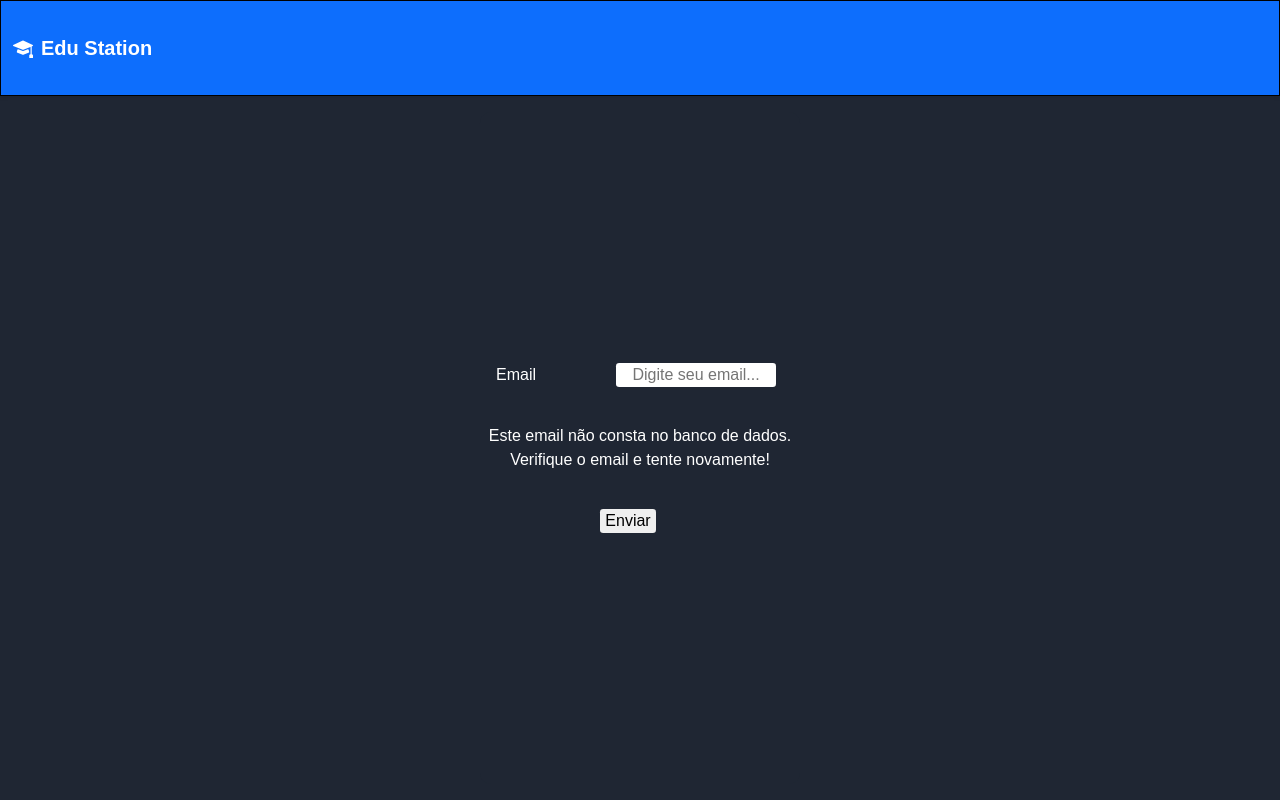
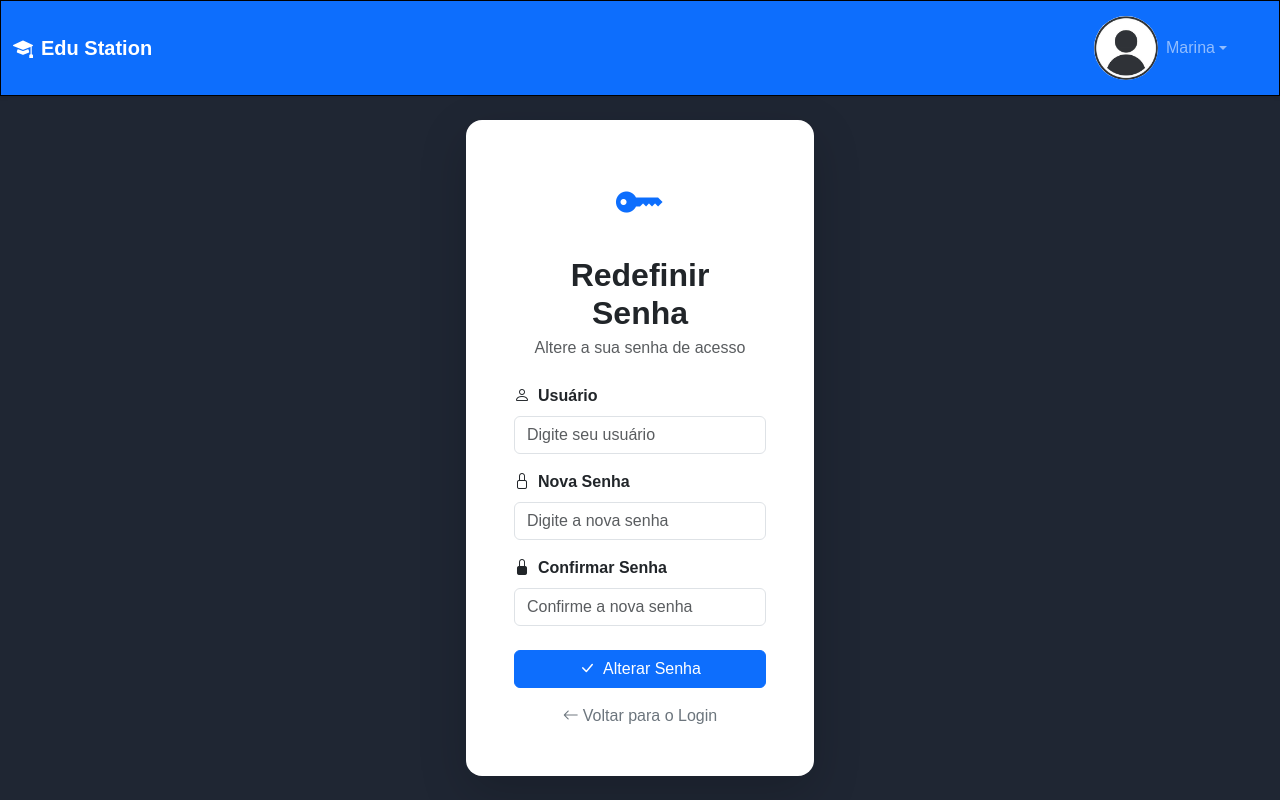
Before and after one commit to SrJohn369/Gerenciador-de-Escola---Basico-trabalho-escolar, a Django app: page /esqueceu_senha/ in a window 1280 px wide. Run offline with Django 5.2, Linux system fonts and the light colour scheme; a user stored in the database is signed in; parts of the project's set-up code (start-up, migrations or seed data) failed here and were passed over.

Commit message:
mudanças no ligin e em mudar senha

```diff
--- a/aluno/templates/cadAluno.html
+++ b/aluno/templates/cadAluno.html
@@ -32,7 +32,8 @@
                                 <input type="text" class="form-control" name="cpf" id="cpfCad"
                                        placeholder="000.000.000-00"
                                        value="{% if aluno %}{{ aluno.cpf }}{% endif %}"
-                                       {% if aluno %}readonly{% endif %} required>
+                                       {% if aluno %}readonly{% endif %} required
+                                       data-format="cpf">
                             </div>
                         </div>
 
--- a/docente/templates/cadDocente.html
+++ b/docente/templates/cadDocente.html
@@ -32,7 +32,8 @@
                                 <input type="text" class="form-control" name="cpf" id="cpfCad"
                                        placeholder="000.000.000-00"
                                        value="{% if docente %}{{ docente.cpf }}{% endif %}"
-                                       {% if docente %}readonly{% endif %} required>
+                                       {% if docente %}readonly{% endif %} required
+                                       data-format="cpf">
                             </div>
                         </div>
 
--- a/loginInicio/templates/cadDirecao.html
+++ b/loginInicio/templates/cadDirecao.html
@@ -32,7 +32,8 @@
                                 <input type="text" class="form-control" name="cpf" id="cpfCad"
                                        placeholder="000.000.000-00"
                                        value="{% if direcao %}{{ direcao.cpf }}{% endif %}"
-                                       {% if direcao %}readonly{% endif %} required>
+                                       {% if direcao %}readonly{% endif %} required
+                                       data-format="cpf">
                             </div>
                         </div>
 
--- a/loginInicio/templates/escSenha.html
+++ b/loginInicio/templates/escSenha.html
@@ -1,19 +1,70 @@
 {% extends "base.html" %}
 {% load static %}
-{% block estilos %}
-    <link rel="stylesheet" href={% static "css/escSenha.css" %}>
-{% endblock estilos %}
+
 {% block main %}
-    <div class="infos">
-        <form method="post" class="infos_content">
-            {% csrf_token %}
-            <div class="infos_content_grupo">
-                <label for="Email">Email</label>
-                <input type="email" name="Email" id="emailCad" placeholder="Digite seu email...">
+<div class="container h-100 d-flex align-items-center justify-content-center">
+    <div class="row justify-content-center w-100">
+        <div class="col-md-6 col-lg-4">
+            <div class="card shadow-lg border-0 rounded-4">
+                <div class="card-body p-5">
+                    <div class="text-center mb-4">
+                        <i class="bi bi-key-fill text-primary" style="font-size: 3rem;"></i>
+                        <h2 class="mt-3 mb-1 fw-bold text-dark">Redefinir Senha</h2>
+                        <p class="text-muted">Altere a sua senha de acesso</p>
+                    </div>
+
+                    <form method="post" id="reset-form">
+                        {% csrf_token %}
+
+                        <div class="mb-3">
+                            <label for="usuario" class="form-label fw-semibold">
+                                <i class="bi bi-person me-2"></i>Usuário
+                            </label>
+                            <input type="text" class="form-control" name="usuario" id="usuario"
+                                   placeholder="Digite seu usuário" required>
+
+                            <div id="span-usuario-invalido" class="form-text text-danger d-none mt-2">
+                                <i class="bi bi-exclamation-circle me-1"></i>Usuário não encontrado.
+                            </div>
+                        </div>
+
+                        <div class="mb-3">
+                            <label for="nova_senha" class="form-label fw-semibold">
+                                <i class="bi bi-lock me-2"></i>Nova Senha
+                            </label>
+                            <input type="password" class="form-control" name="nova_senha" id="nova_senha"
+                                   placeholder="Digite a nova senha" required>
+                        </div>
+
+                        <div class="mb-4">
+                            <label for="confirmar_senha" class="form-label fw-semibold">
+                                <i class="bi bi-lock-fill me-2"></i>Confirmar Senha
+                            </label>
+                            <input type="password" class="form-control" name="confirmar_senha" id="confirmar_senha"
+                                   placeholder="Confirme a nova senha" required>
+
+                            <div id="span-senhas-diferentes" class="form-text text-danger d-none mt-2">
+                                <i class="bi bi-exclamation-circle me-1"></i>As senhas não são iguais.
+                            </div>
+                        </div>
+
+                        <button type="submit" class="btn btn-primary w-100 mb-3" id="submit-button">
+                            <i class="bi bi-check-lg me-2"></i>Alterar Senha
+                        </button>
+
+                        <div class="text-center">
+                            <a href={% url "loginInicio:login_usuario" %} class="text-decoration-none text-secondary">
+                                <i class="bi bi-arrow-left me-1"></i>Voltar para o Login
+                            </a>
+                        </div>
+                    </form>
+                </div>
             </div>
-            <span>Este email não consta no banco de dados. Verifique o email e tente novamente!</span>
-            <input type="submit" value="Enviar">
-        </form>
+        </div>
     </div>
+</div>
 {% endblock main %}
-{% block javascript %}{% endblock javascript %}
+
+{% block javascript %}
+    <script src={% static "javascript/esqueciSenha.js" %}></script>
+{% endblock javascript %}
--- a/loginInicio/templates/login.html
+++ b/loginInicio/templates/login.html
@@ -22,6 +22,9 @@
                             </label>
                             <input type="text" class="form-control form-control-lg" name="usuario" id="usuario"
                                    placeholder="Digite seu usuário" required>
+                            <div id="span-usuario-invalido" class="form-text text-danger d-none mt-2">
+                                <i class="bi bi-exclamation-circle me-1"></i>Usuário não encontrado.
+                            </div>
                         </div>
 
                         <div class="mb-4">
@@ -30,6 +33,9 @@
                             </label>
                             <input type="password" class="form-control form-control-lg" name="senha" id="senha"
                                    placeholder="Digite sua senha" required>
+                            <div id="span-senha-incorreta" class="form-text text-danger d-none mt-2">
+                                <i class="bi bi-exclamation-circle me-1"></i>Senha incorreta.
+                            </div>
                         </div>
 
                         <div id="span-incorrect" class="alert alert-danger d-none" role="alert">
--- a/loginInicio/views.py
+++ b/loginInicio/views.py
@@ -27,13 +27,23 @@ def login_usuario(request):
         data = json.loads(request.body)
         login_usuario = data.get('usuario')
         login_senha = data.get('senha')
+        user_existe = User.objects.filter(username=login_usuario).exists()
+
+        if not user_existe:
+            # Retorna 404 (Not Found) se o USUÁRIO não for encontrado
+            return JsonResponse({'mensagem': 'Usuário não existe'}, status=404)
+
+        # O usuário existe. A senha está correta?
+        # Agora autenticamos
         user = authenticate(username=login_usuario, password=login_senha)
 
         if user is not None:
+            # Sucesso
             login(request, user)
             return JsonResponse({'mensagem': 'Sucesso no login'}, status=200)
         else:
-            return JsonResponse({'mensagem': 'Usuario ou senha incorreta'}, status=404)
+            # Retorna 401 (Unauthorized) se a SENHA estiver incorreta
+            return JsonResponse({'mensagem': 'Senha incorreta'}, status=401)
 
 
 @login_required(login_url='loginInicio:login_usuario')
@@ -102,7 +112,29 @@ def cadDirecao(request):
         return JsonResponse(data=data, status=201)
 
 
-@login_required(login_url='loginInicio:login_usuario')
+@csrf_protect
 def escSenha(request):
     if request.method == 'GET':
         return render(request, 'escSenha.html')
+
+    if request.method == 'POST':
+        try:
+            data = json.loads(request.body)
+            username = data.get('usuario')
+            nova_senha = data.get('senha')
+            # Usamos get() que levanta uma exceção se não encontrar
+            user = User.objects.get(username=username)
+
+            # O set_password() trata de hashear a senha corretamente
+            user.set_password(nova_senha)
+            user.save()
+
+            # Retorna 200 (OK) se foi bem-sucedido
+            return JsonResponse({'mensagem': 'Senha alterada com sucesso!'}, status=200)
+
+        except User.DoesNotExist:
+            # Retorna 404 (Not Found) se o usuário não foi encontrado
+            return JsonResponse({'mensagem': 'Usuário não encontrado'}, status=404)
+        except Exception as e:
+            # Retorna 500 para qualquer outro erro
+            return JsonResponse({'mensagem': f'Erro interno: {e}'}, status=500)
--- /dev/null
+++ b/static/javascript/esqueciSenha.js
@@ -0,0 +1,97 @@
+// Espera o HTML carregar (evita erros '...is null')
+document.addEventListener('DOMContentLoaded', () => {
+
+    // Inicializa o modal de carregamento (do base.html)
+    const loadingModalElement = document.getElementById('carregamento');
+    let loadingModal = null;
+    if (loadingModalElement) {
+        loadingModal = new bootstrap.Modal(loadingModalElement);
+    }
+
+    // Pega os elementos do formulário
+    const resetForm = document.getElementById('reset-form');
+    const usuarioInput = document.getElementById('usuario');
+    const novaSenhaInput = document.getElementById('nova_senha');
+    const confirmarSenhaInput = document.getElementById('confirmar_senha');
+
+    // Pega os spans de erro
+    const spanUsuarioInvalido = document.getElementById('span-usuario-invalido');
+    const spanSenhasDiferentes = document.getElementById('span-senhas-diferentes');
+
+    // Limpa erros ao digitar
+    usuarioInput.addEventListener('focus', () => spanUsuarioInvalido.classList.add('d-none'));
+    novaSenhaInput.addEventListener('focus', () => spanSenhasDiferentes.classList.add('d-none'));
+    confirmarSenhaInput.addEventListener('focus', () => spanSenhasDiferentes.classList.add('d-none'));
+
+
+    // Ouve o 'submit' do formulário (para validar o 'required' primeiro)
+    resetForm.addEventListener('submit', async (event) => {
+        // Previne o recarregamento da página
+        event.preventDefault();
+
+        // Esconde erros antigos
+        spanUsuarioInvalido.classList.add('d-none');
+        spanSenhasDiferentes.classList.add('d-none');
+
+        // --- Validação no Front-End ---
+        const usuario = usuarioInput.value;
+        const novaSenha = novaSenhaInput.value;
+        const confirmarSenha = confirmarSenhaInput.value;
+
+        if (novaSenha !== confirmarSenha) {
+            spanSenhasDiferentes.classList.remove('d-none'); // Mostra erro de senhas
+            return; // Para a execução
+        }
+
+        let csrf_token = getCookie('csrftoken');
+        const url = `/esqueceu_senha/`; // A URL que vamos criar no Passo 4
+
+        let dados = {
+            method: 'POST',
+            headers: {
+                'X-CSRFToken': csrf_token,
+                'Content-Type': 'application/json'
+            },
+            body: JSON.stringify({
+                'usuario': usuario,
+                'senha': novaSenha // Envia a nova senha
+            })
+        }
+
+        if (loadingModal) loadingModal.show(); // Mostra "Carregando..."
+
+        await fetch(url, dados)
+            .then(async (response) => {
+                if (loadingModal) loadingModal.hide(); // Esconde "Carregando..."
+
+                if (response.status === 200) {
+                    // Sucesso!
+                    alert('Senha alterada com sucesso!');
+                    window.location.href = '/login/'; // Manda de volta para o login
+
+                } else if (response.status === 404) {
+                    // Usuário não encontrado
+                    spanUsuarioInvalido.classList.remove('d-none');
+
+                } else {
+                    // Outro erro
+                    const errorData = await response.json().catch(() => null);
+                    const msg = errorData ? errorData.mensagem : 'Erro desconhecido';
+                    alert('Erro ao alterar a senha: ' + msg);
+                }
+            })
+            .catch((error) => {
+                if (loadingModal) loadingModal.hide();
+                console.error('Erro no fetch:', error);
+                alert('Erro de rede ao tentar alterar a senha.');
+            });
+    });
+});
+
+
+// Função para pegar cookie (necessária para o POST)
+function getCookie(name) {
+    const value = `; ${document.cookie}`;
+    const parts = value.split(`; ${name}=`);
+    if (parts.length === 2) return parts.pop().split(';').shift();
+}
```
Also changed, not shown: loginInicio/templates/base.html (+33 -15 lines), static/javascript/cadDirecao.js (+39 -47 lines), static/javascript/login.js (+74 -20 lines), db.SchoolManager.sqlite3.
